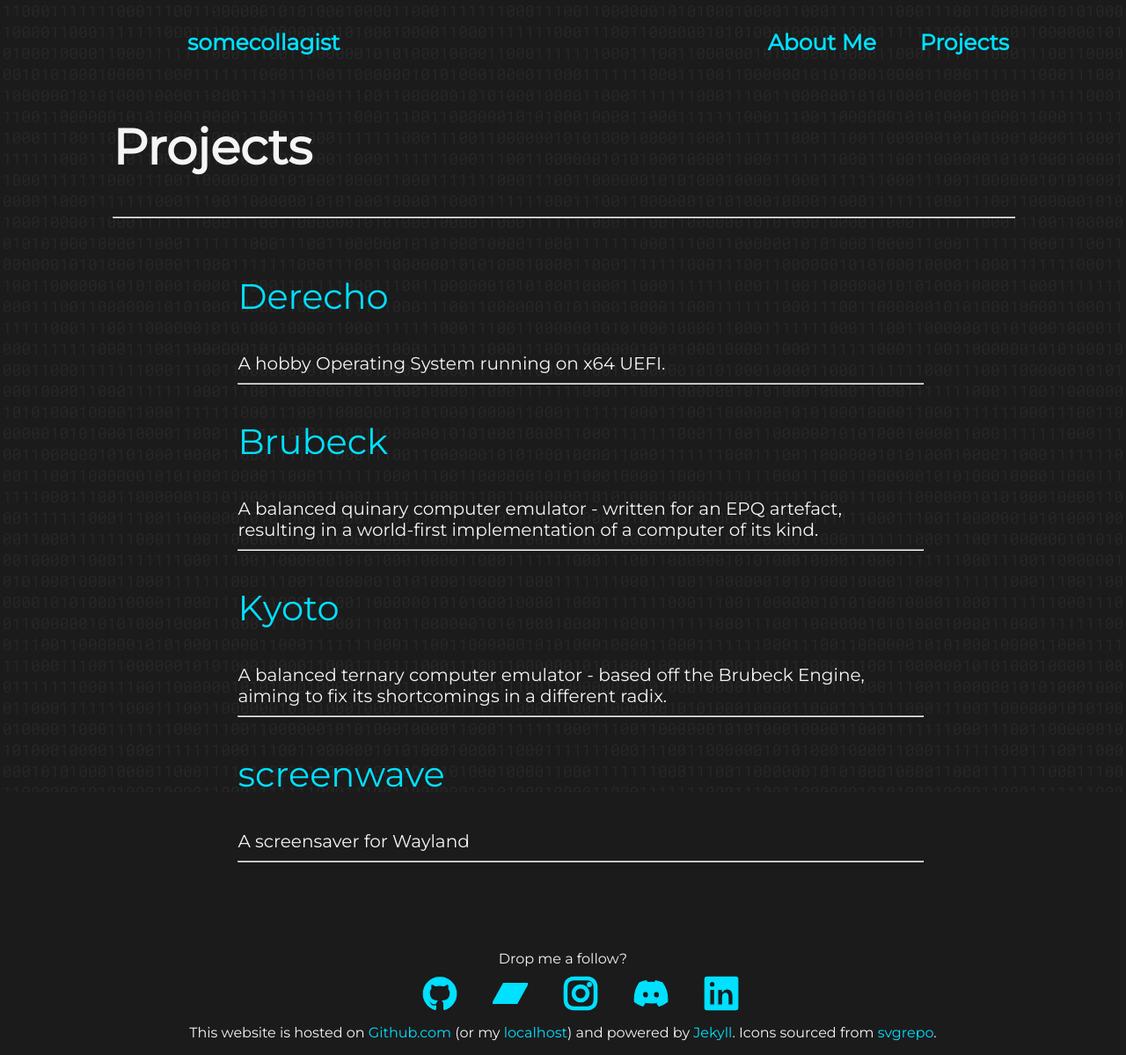
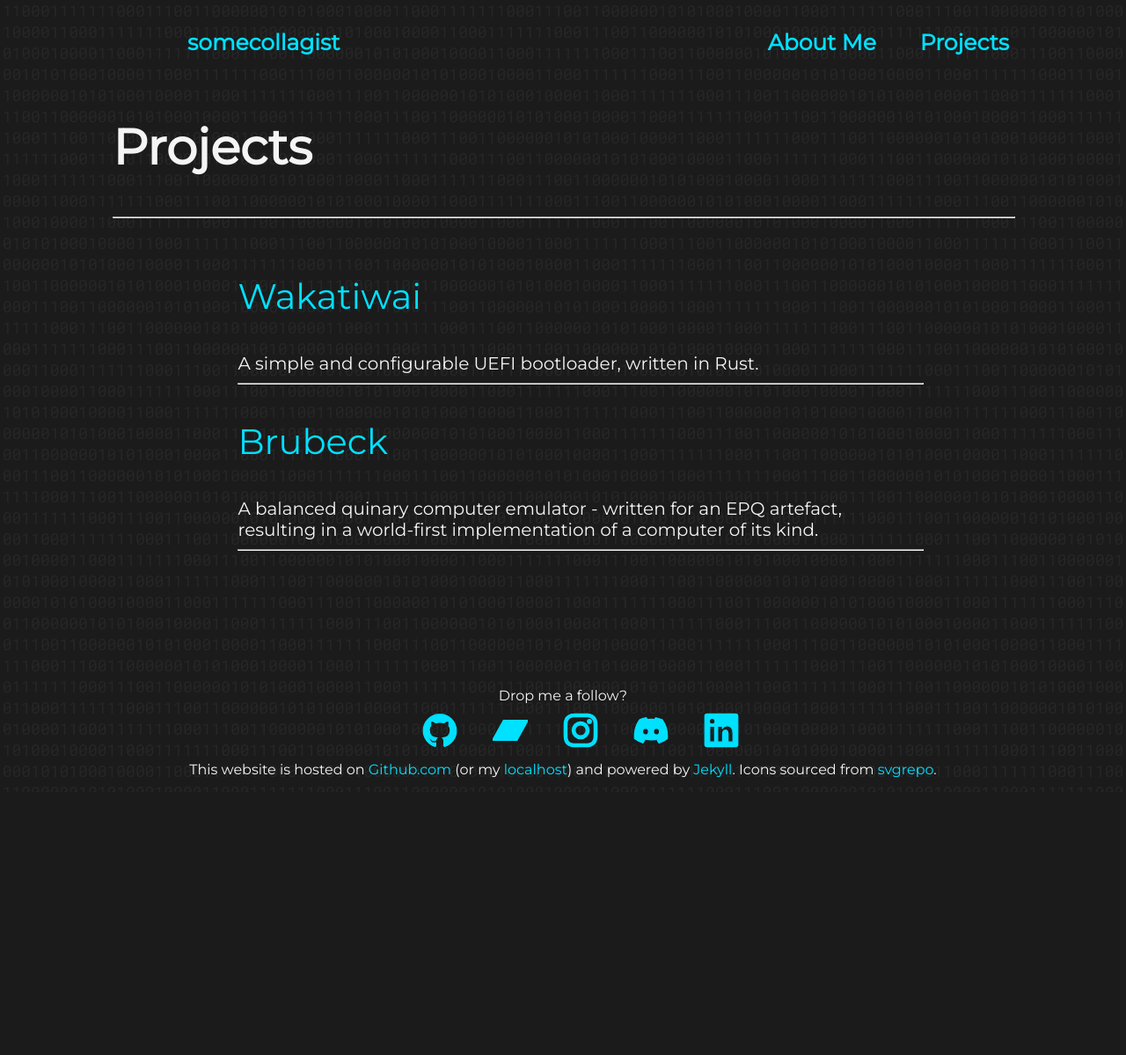
Before and after one commit to somecollagist/somecollagist.github.io, a Jekyll site: the page built from projects.html, in a window 1280 px wide. Shown: the whole page at 88% size. Built offline with Jekyll 4.4.1, drawn with Linux system fonts in a browser that asks for light colours; after the commit the page ends 900 px from its top, so only the background shows below that.

Commit message:
Updated projects

```diff
--- a/Gemfile
+++ b/Gemfile
@@ -1,9 +1,9 @@
 source "https://rubygems.org"
 
 gem "jekyll", "~> 4.3.2"
-group :jekyll_plugins do
-  gem "jekyll-feed", "~> 0.12"
-end
+# group :jekyll_plugins do
+#   gem "jekyll-feed", "~> 0.12"
+# end
 
 # Windows and JRuby does not include zoneinfo files, so bundle the tzinfo-data gem
 # and associated library.
--- a/_data/projects.yml
+++ b/_data/projects.yml
@@ -1,8 +1,8 @@
 projects:
  - {
-  name: Derecho,
-  description: "A hobby Operating System running on x64 UEFI.",
-  link: https://github.com/somecollagist/Derecho
+  name: Wakatiwai,
+  description: "A simple and configurable UEFI bootloader, written in Rust.",
+  link: https://github.com/somecollagist/wakatiwai
   }
 
  - {
@@ -10,15 +10,3 @@ projects:
   description: "A balanced quinary computer emulator - written for an EPQ artefact, resulting in a world-first implementation of a computer of its kind.",
   link: https://github.com/somecollagist/Brubeck
  }
-
- - {
-  name: Kyoto,
-  description: "A balanced ternary computer emulator - based off the Brubeck Engine, aiming to fix its shortcomings in a different radix.",
-  link: https://github.com/Kumomi-Systems/Kyoto
- }
-
- - {
-  name: screenwave,
-  description: "A screensaver for Wayland",
-  link: https://github.com/somecollagist/screenwave
- }
--- a/aboutme.html
+++ b/aboutme.html
@@ -31,8 +31,7 @@ layout: default
 		<img src="{{ 'assets/images/face.jpg' }}" />
 		<h3>
 			I'm Johann, a <b>British-New Zealand</b> <b>Computer Science</b> student based in <b>the UK</b>,
-			set to achieve a <b>Computer Science MSci</b> from the <b><a href="https://www.st-andrews.ac.uk/">University
-					of St Andrews</a></b> in <b>2028</b>.
+			currently studying <b>Computer Science</b> at the <b><a href="https://www.st-andrews.ac.uk/computer-science/">University of St Andrews</a></b>.
 		</h3>
 	</div>
 
--- a/index.html
+++ b/index.html
@@ -36,5 +36,4 @@ layout: default
 			Look around. Maybe you'll <b>find something.</b>
 		</p>
 	</div>
-	<h4><a href="#contact" target="_self">Contact Me</a></h4>
 </div>
```
Also changed, not shown: other parts of aboutme.html (+1 -1 lines), 2 other files.
